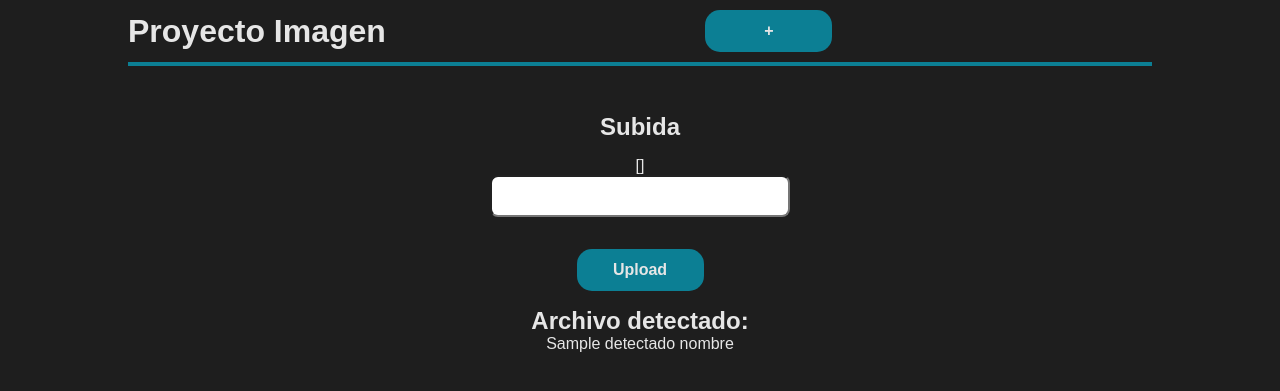
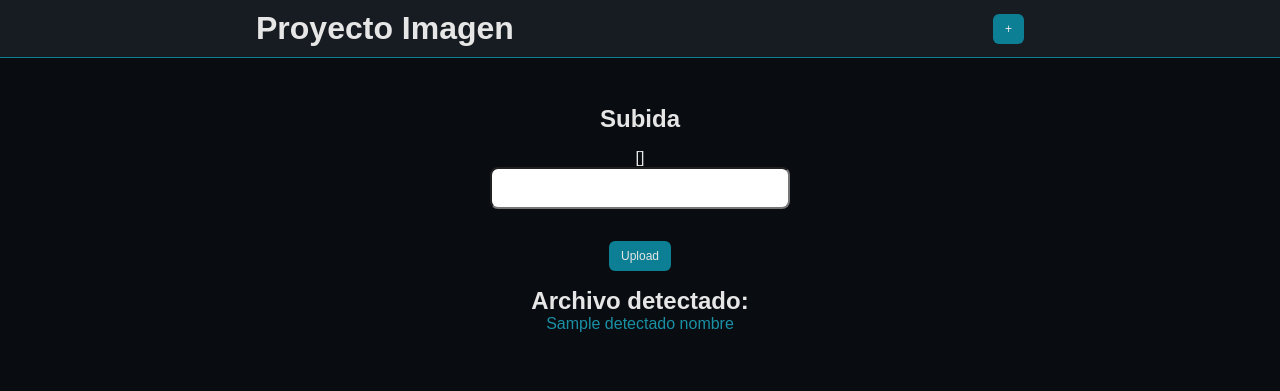
Before and after one commit to manusaravia1/proyectoReconocimientoFacial, a Django app: template yolo/templates/list.html in a window 1280 px wide. Shown: the top 391 px of the page. Run offline with Django 3.2, Linux system fonts and the light colour scheme; the template is opened without the code that fills it: most values are stand-ins (such as "Sample title", 1, 10 or a date in 2020); form fields are guessed from the names that the template uses; some libraries are stand-ins or nearby versions.

Commit message:
colisiones y web

```diff
--- a/yolo/static/base.css
+++ b/yolo/static/base.css
@@ -1,5 +1,5 @@
 :root{
-    --bg-color:  #1e1e1e;
+    --bg-color:  #090C10;
     --text-color: rgb(230, 230, 230);
     --shadow-color: #333333;
     --enfasis-color: #000;
@@ -35,21 +35,23 @@ body {
     padding: 0;
     height: 100%;
     margin: 0 auto;
-    width: 80%
 }
 
 header {
     display: flex;
+    align-items: center;
+    padding: 10px 0;
+    border-bottom: 1px solid var(--color);
+    margin-bottom: 15px;
+    background-color: #171B22;
+}
+
+.box-header {
+    display: flex;
     justify-content: space-between;
     align-items: center;
-    padding: 10px 0;
-    border-bottom: 4px solid var(--color);
-    display: flex;
-    margin-bottom: 15px;
-}
-header a{
-    margin: auto;
-    align-items: center;
+    width: 60%;
+    margin: 0 auto;
 }
 
 h1 {
@@ -65,3 +67,8 @@ h3 {
     margin: 0;
     font-weight: bold;
 }
+
+
+.archivo{
+    color:var(--enfasis-color)
+}
--- a/yolo/static/home.css
+++ b/yolo/static/home.css
@@ -1,5 +1,5 @@
 :root{
-    --bg-color:  #1e1e1e;
+    --bg-color:  #090C10;
     --text-color: rgb(230, 230, 230);
     --shadow-color: #242424;
     --enfasis-color: #1a90a5;
@@ -47,26 +47,24 @@ form{
     width: 100%;
     height: 100%;
 }
+
 form > p{
     width: 100%;
     display: flex;
     align-items: center;
     flex-direction: column;
 }
+
 button {
     border: 0;
     outline: 0;
-    font-size: 16px;
-    border-radius: 15px;
-    padding: 12px;
+    font-size: 12px;
+    font-weight: 500;
+    border-radius: 6px;
+    padding: 8px 12px;
     background-color: #0C7F94;
     transition: all 0.2s ease-in-out;
     cursor: pointer;
-    font-weight: 600;
-    width: 127px;
-    display: flex;
-    align-items: center;
-    flex-direction: column;
 }
 
 button:hover {
@@ -78,19 +76,14 @@ button:active {
 }
 
 .enlace {
-    border: 0;
     outline: 0;
-    font-size: 16px;
-    border-radius: 15px;
-    padding: 12px;
-    width: 127px;
+    font-size: 12px;
+    font-weight: 500;
+    border-radius: 6px;
+    padding: 8px 12px;
     background-color: #0C7F94;
     transition: all 0.2s ease-in-out;
     cursor: pointer;
-    font-weight: 600;
-    display: flex;
-    align-items: center;
-    flex-direction: column;
 }
 
 .enlace:hover {
--- a/yolo/templates/base.html
+++ b/yolo/templates/base.html
@@ -12,6 +12,7 @@
     <!-- Custom CSS
     <link rel="preconnect" href="https://fonts.gstatic.com">
     <link href="https://fonts.googleapis.com/css2?family=Oswald&family=Poppins&display=swap" rel="stylesheet"> -->
+    <script src="https://ajax.googleapis.com/ajax/libs/jquery/2.1.1/jquery.min.js"></script>
     <link rel="stylesheet" type="text/css" href="{% static 'base.css' %}">
     {% block extrahead %}{% endblock %}
 </head>
@@ -22,8 +23,8 @@
             <h1>
               <a href="{% url 'home' %}"> Proyecto Imagen</a>
             </h1>
+            <a class="enlace" href="{% url 'id' %}">+</a>
         </div>
-        <a class="enlace" href="{% url 'id' %}">+</a>
 	</header>
     {% if messages %}
         {% for message in messages %}
--- a/yolo/templates/list.html
+++ b/yolo/templates/list.html
@@ -23,7 +23,7 @@
 
     {% if detectado_nombre %}
         <h3>Archivo detectado:</h3>
-        <a href="{{ detectado_url }}" download>{{ detectado_nombre }}</a>
+        <a class="archivo" href="{{ detectado_url }}" download>{{ detectado_nombre }}</a>
     {% else %}
         <h3>No documents.</h3>
     {% endif %}
```
Also changed, not shown: yolo/detect/detect.py (+96 -102 lines), yolo/detect/faceRecognition.py (+0 -11 lines), yolo/templates/home.html (+14 -0 lines), yolo/templates/ip.html (+34 -1 lines), media/exp/PXL_20201228_223539118_2.jpg (added), media/exp/UTAD0740.jpg (deleted), samples/faces/Alvaro_Reina.jpg (deleted), samples/faces/Claudia_Aragones.PNG (deleted), samples/faces/Pablo_Ramos.png (added), samples/faces/Ricardo_Santos.jpeg (added), samples/faces/Álvaro_Reina.PNG (deleted), 1 other file.
